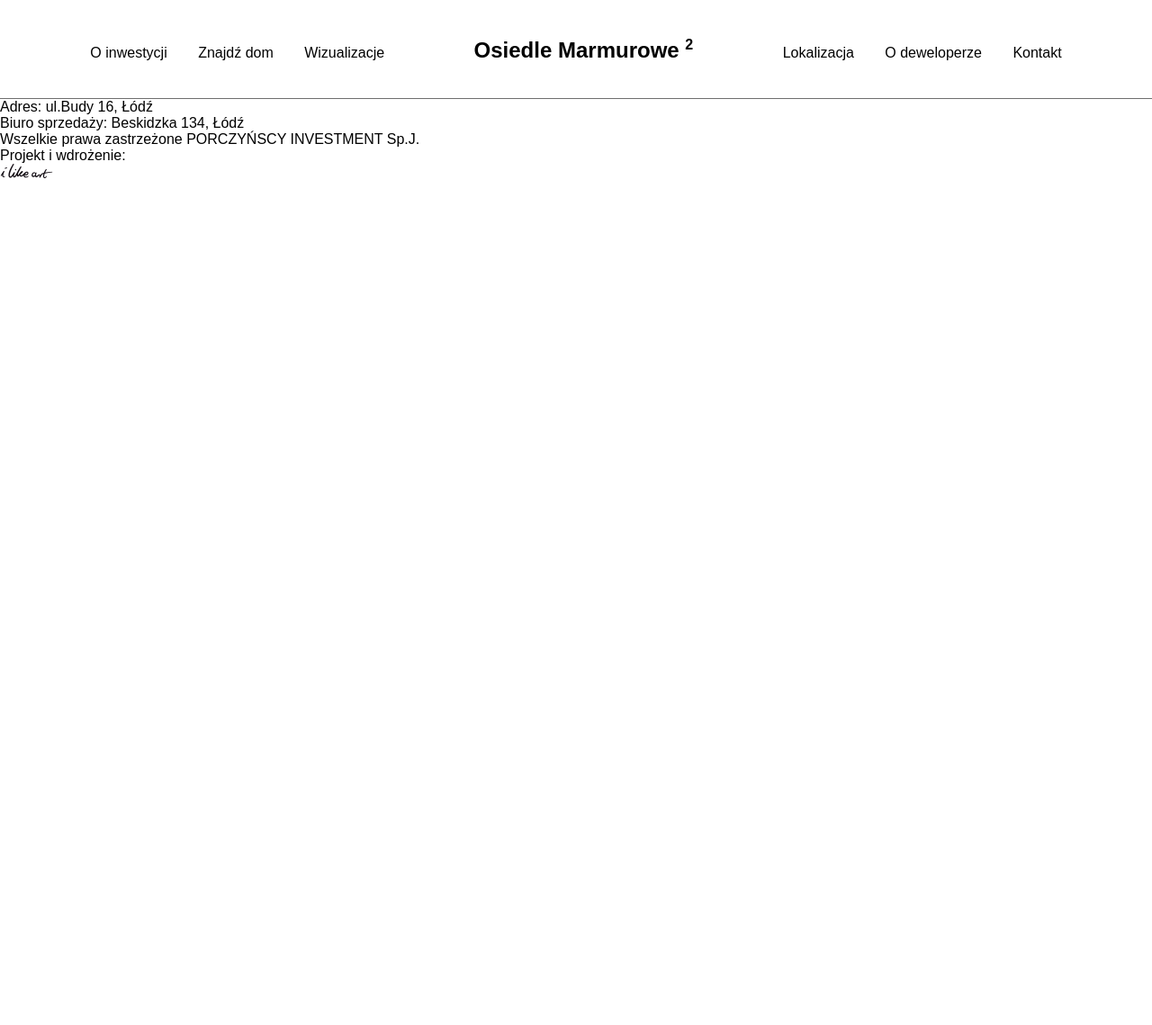
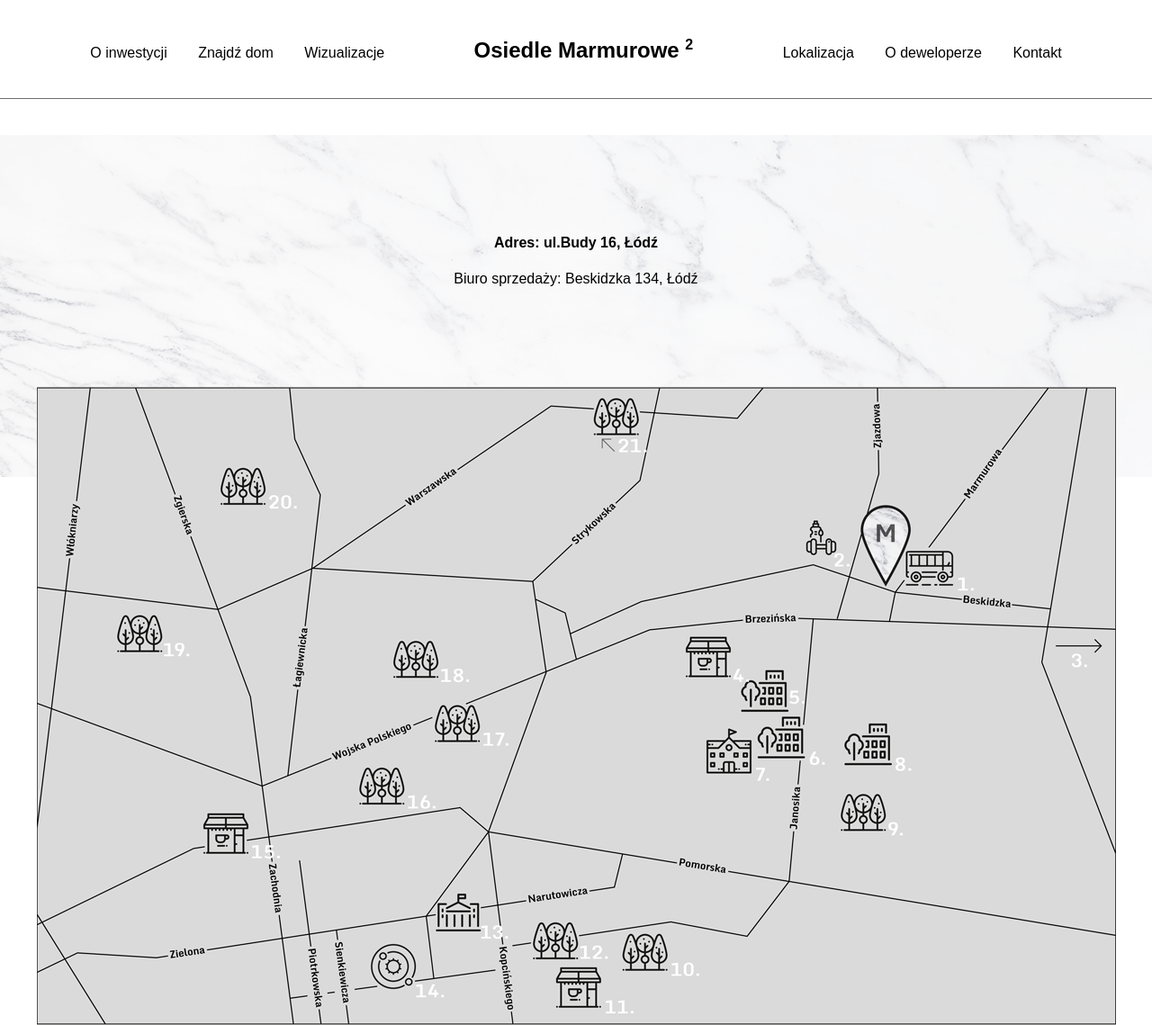
Before and after one commit to conspir0/Task-3, a website: page index.html in a window 1280 px wide. Shown: the top 1139 px of the page at 90% size. Before the commit the page ends 800 px from the top, so only its background shows below. Drawn offline with Linux system fonts and the light colour scheme; a web font is replaced by a local one.

Commit message:
Create MAIN - header, section

```diff
--- a/index.html
+++ b/index.html
@@ -39,7 +39,9 @@
 
         <!--  MAIN - section map  -->
         <section id="map">
-            <div class="section__map"></div>
+            <div class="section__map">
+                <img src="images/map/mapa.png" alt="map">
+            </div>
         </section>
     </main>
 
--- a/sass/_main.scss
+++ b/sass/_main.scss
@@ -0,0 +1,32 @@
+main {
+    margin-top: 40px;
+    height: 100%;
+
+
+    // MAIN - header content
+    header {
+        background: url(../images/background/bg.png) center/cover no-repeat;
+        padding: 100px 0 200px;
+
+        .header__content {
+            text-align: center;
+            p {
+                line-height: 40px;
+            }
+            p:first-child {
+                font-weight: 700;
+            }
+        }
+    }
+
+    // MAIN - section map
+    section {
+
+        .section__map {
+            width: 100%;
+            margin-top: -100px;
+            text-align: center;
+
+        }
+    }
+}
```
Also changed, not shown: css/style.css, 1 other file.
